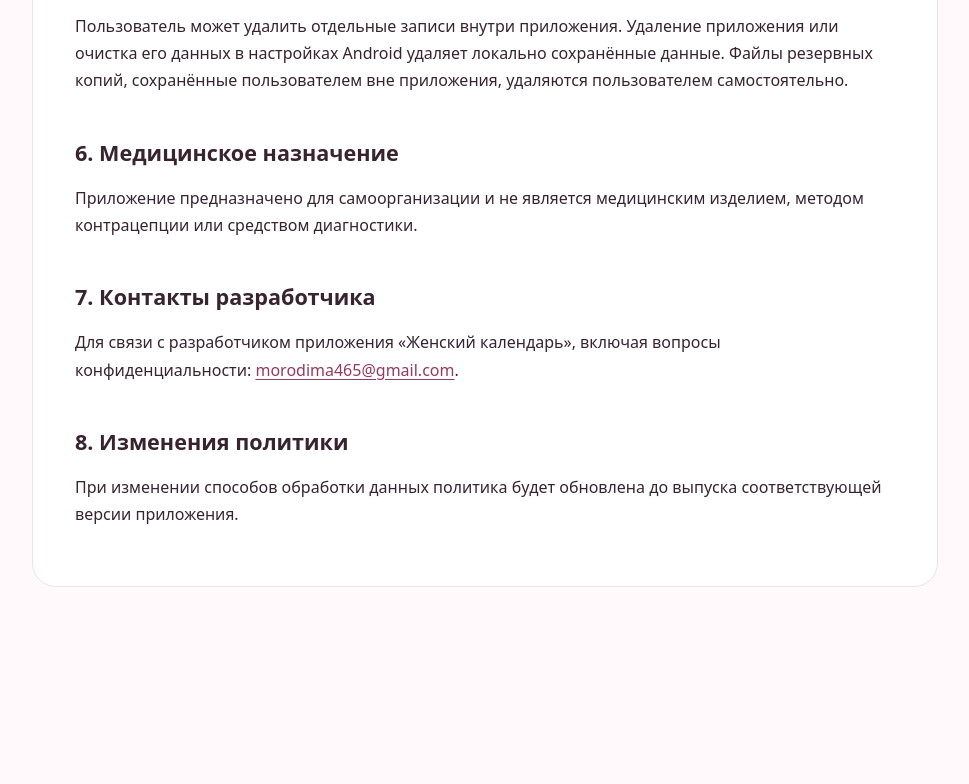
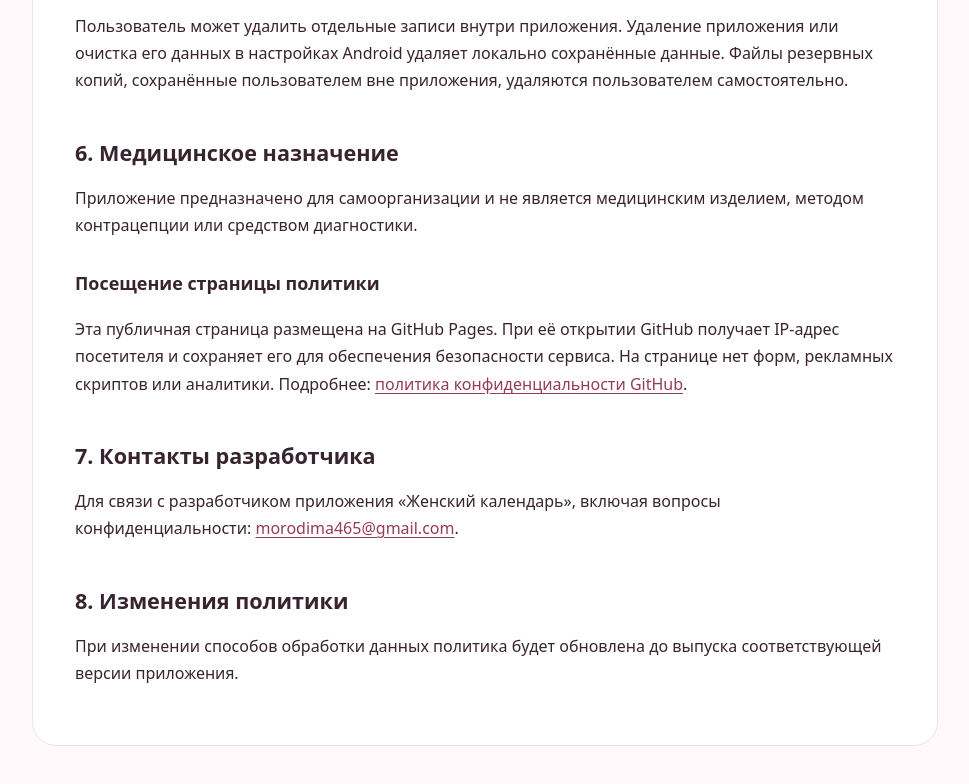
Before and after one commit to morodima465-droid/women-calendar-privacy, a plain HTML site: page index.html in a window 1280 px wide. Shown: the part 3294-4078 px from the top of the page, without its empty margins (155-1124 px from the left). Before the commit the page ends 3937 px from the top, so only its background shows below. Drawn offline with Linux system fonts and the light colour scheme.

Commit message:
Publish privacy policy for Women Calendar

```diff
--- a/index.html
+++ b/index.html
@@ -54,6 +54,9 @@
   <h2>6. Медицинское назначение</h2>
   <p>Приложение предназначено для самоорганизации и не является медицинским изделием, методом контрацепции или средством диагностики.</p>
 
+  <h3>Посещение страницы политики</h3>
+  <p>Эта публичная страница размещена на GitHub Pages. При её открытии GitHub получает IP-адрес посетителя и сохраняет его для обеспечения безопасности сервиса. На странице нет форм, рекламных скриптов или аналитики. Подробнее: <a href="https://docs.github.com/en/site-policy/privacy-policies/github-general-privacy-statement">политика конфиденциальности GitHub</a>.</p>
+
   <h2>7. Контакты разработчика</h2>
   <p>Для связи с разработчиком приложения «Женский календарь», включая вопросы конфиденциальности: <a href="mailto:morodima465@gmail.com">morodima465@gmail.com</a>.</p>
 
```
